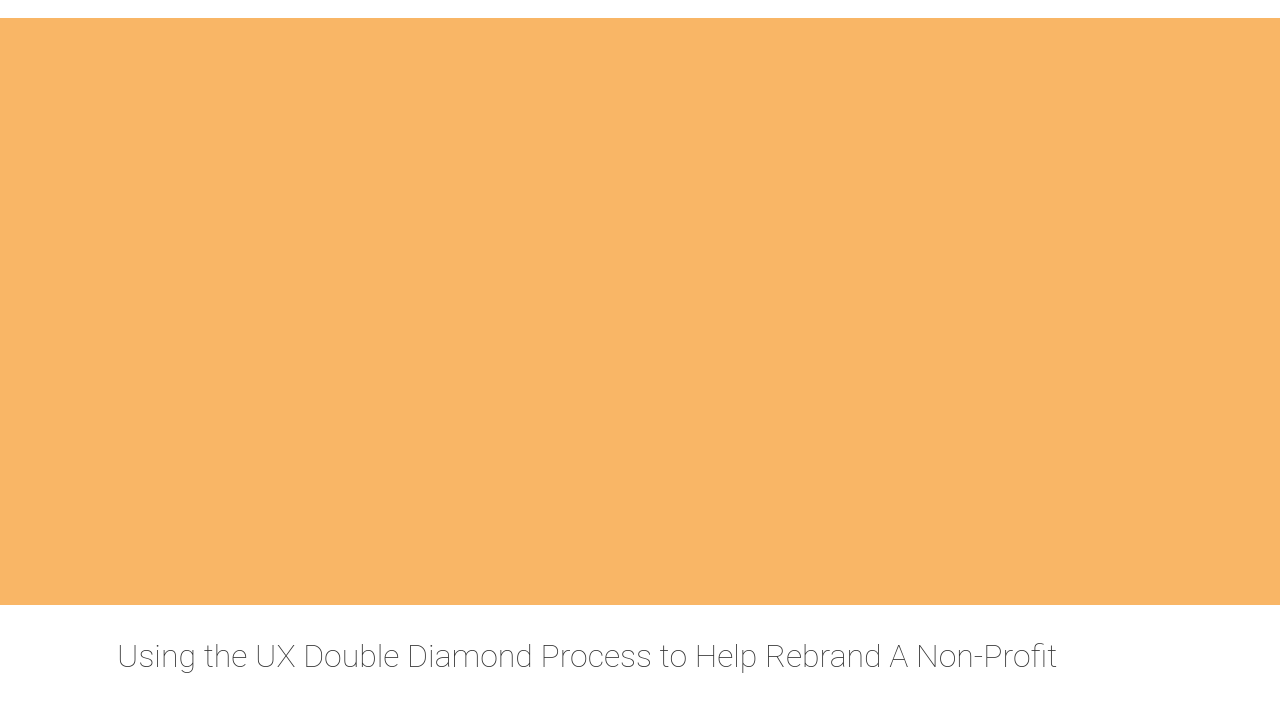
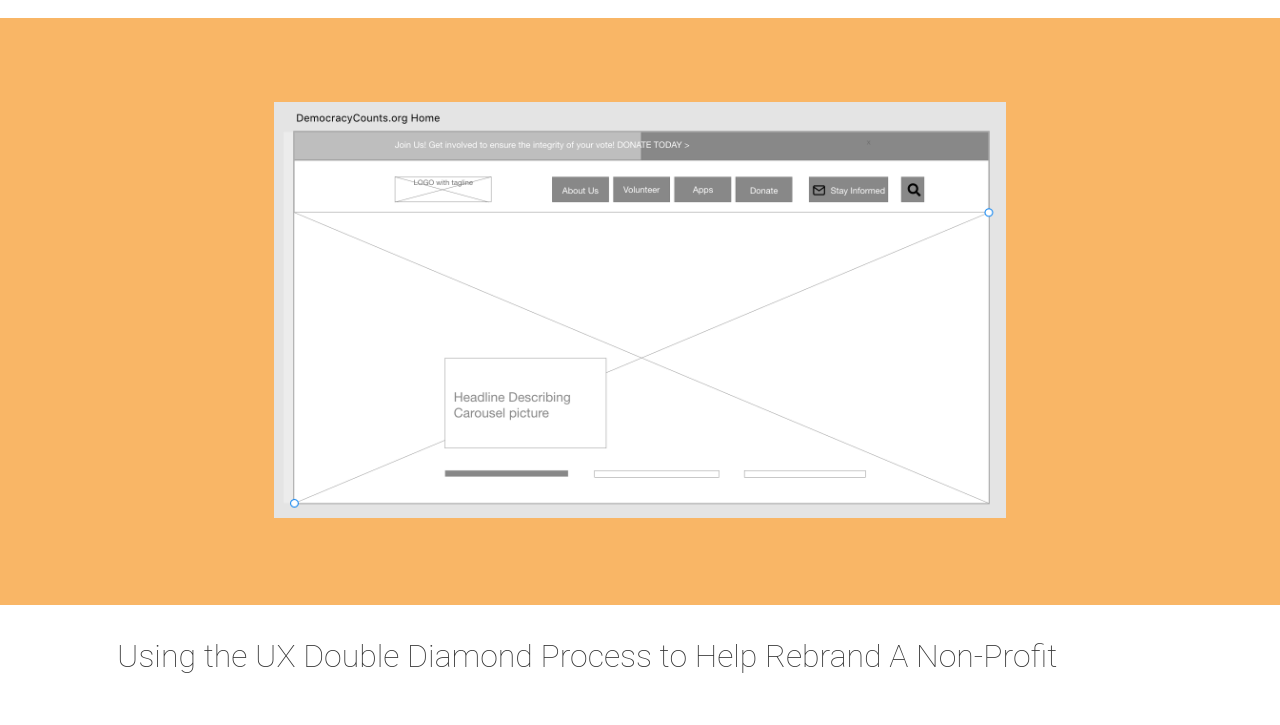
Before and after one commit to kendraweinisch/uxportfolio, a plain HTML site: page workdc.html in a window 1280 px wide. Shown: the part 65-790 px from the top of the page. Drawn offline with Linux system fonts and the light colour scheme.

Commit message:
Fixed broken image

```diff
--- a/workdc.html
+++ b/workdc.html
@@ -74,7 +74,7 @@
       <div class="work__bg-dc work__bg">
         <div class="container">
           <div class="work__img">
-            <img src="css/images/DCWireframe.png" alt="" />
+            <img src="/images/DCWireframe.png" alt="" />
           </div>
         </div>
       </div>
```
